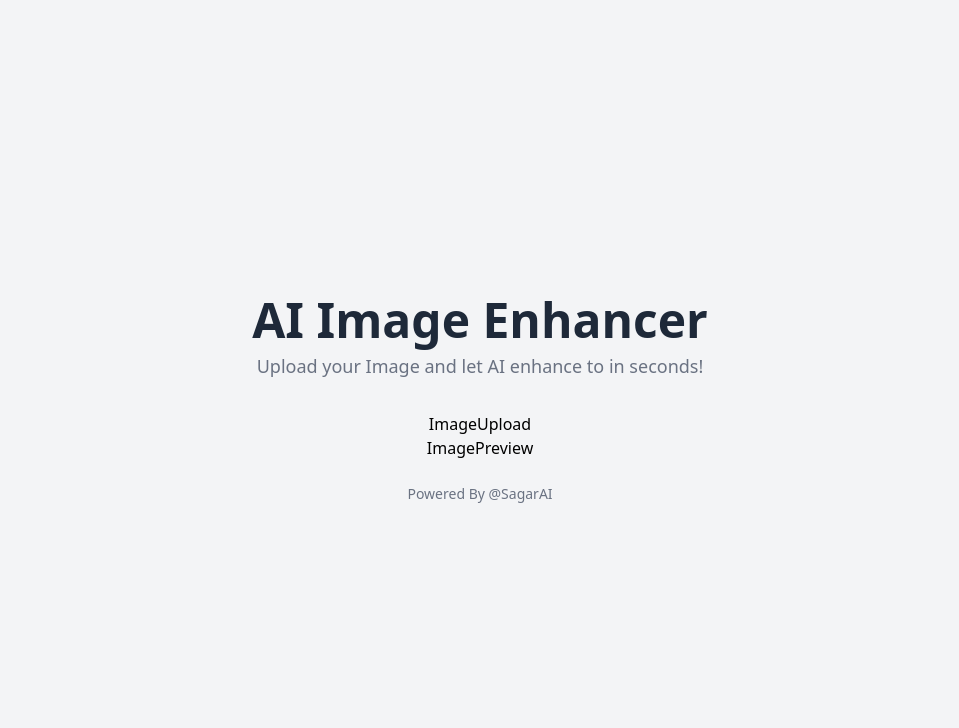
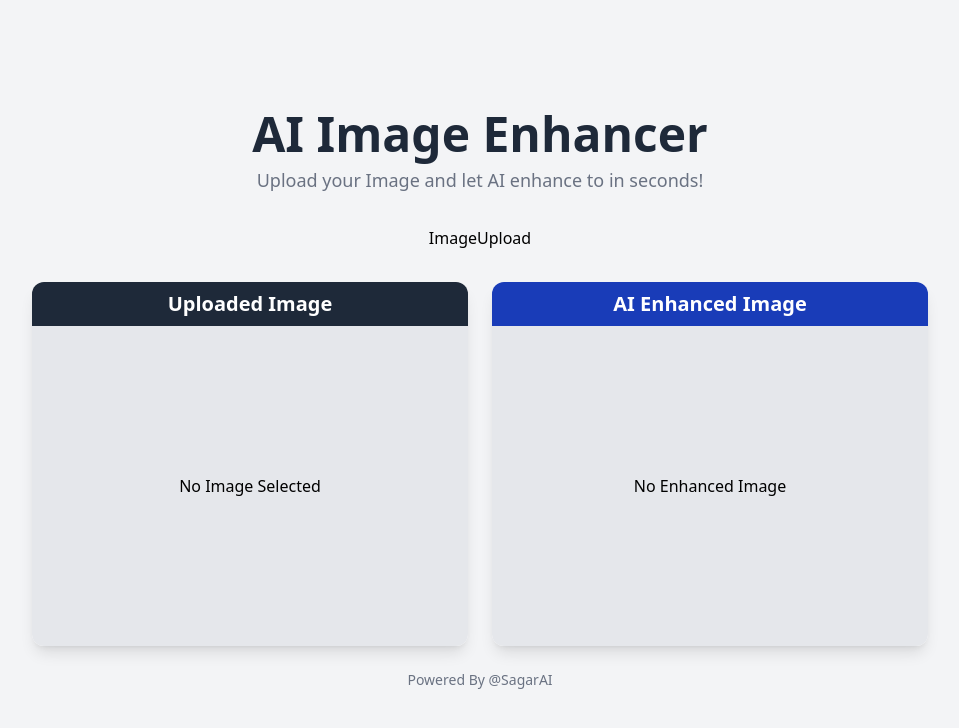
Before and after one commit to SagarBhadra01/Ai-image-enhancer, a React (Vite) app: page / in a window 1280 px wide. Shown: the top 728 px of the page, without its empty margins (160-1119 px from the left). Built offline with nearby package versions, Linux system fonts and the light colour scheme.

Commit message:
Update ImagePreview.jsx

```diff
--- a/src/components/ImagePreview.jsx
+++ b/src/components/ImagePreview.jsx
@@ -1,9 +1,51 @@
-import React from 'react'
+import Loading from "./Loading";
 
-const ImagePreview = () => {
-  return (
-    <div>ImagePreview</div>
-  )
-}
+const ImagePreview = (props) => {
+    return (
+        <div className="mt-8 grid grid-cols-1 md:grid-cols-2 gap-6 w-full max-w-4xl">
+            {/* Uploaded Image */}
+            <div className="bg-white shadow-lg rounded-xl overflow-hidden">
+                <h2 className="text-xl font-semibold text-center bg-gray-800 text-white py-2">
+                    Uploaded Image
+                </h2>
 
-export default ImagePreview
+                {props.uploaded ? (
+                    <img
+                        src={props.uploaded}
+                        alt=""
+                        className="w-full h-full object-cover"
+                    />
+                ) : (
+                    <div className="flex items-center justify-center h-80 bg-gray-200">
+                        No Image Selected
+                    </div>
+                )}
+            </div>
+
+            {/* AI Enhanced Image */}
+            <div className="bg-white shadow-lg rounded-xl overflow-hidden">
+                <h2 className="text-xl font-semibold text-center bg-blue-800 text-white py-2">
+                    AI Enhanced Image
+                </h2>
+
+                {props.enhanced && !props.loading && (
+                    <img
+                        src={props.enhanced}
+                        alt=""
+                        className="w-full h-full object-cover"
+                    />
+                )}
+
+                {props.loading ? (
+                    <Loading />
+                ) : (
+                    <div className="flex items-center justify-center h-80 bg-gray-200">
+                        No Enhanced Image
+                    </div>
+                )}
+            </div>
+        </div>
+    );
+};
+
+export default ImagePreview;
```
